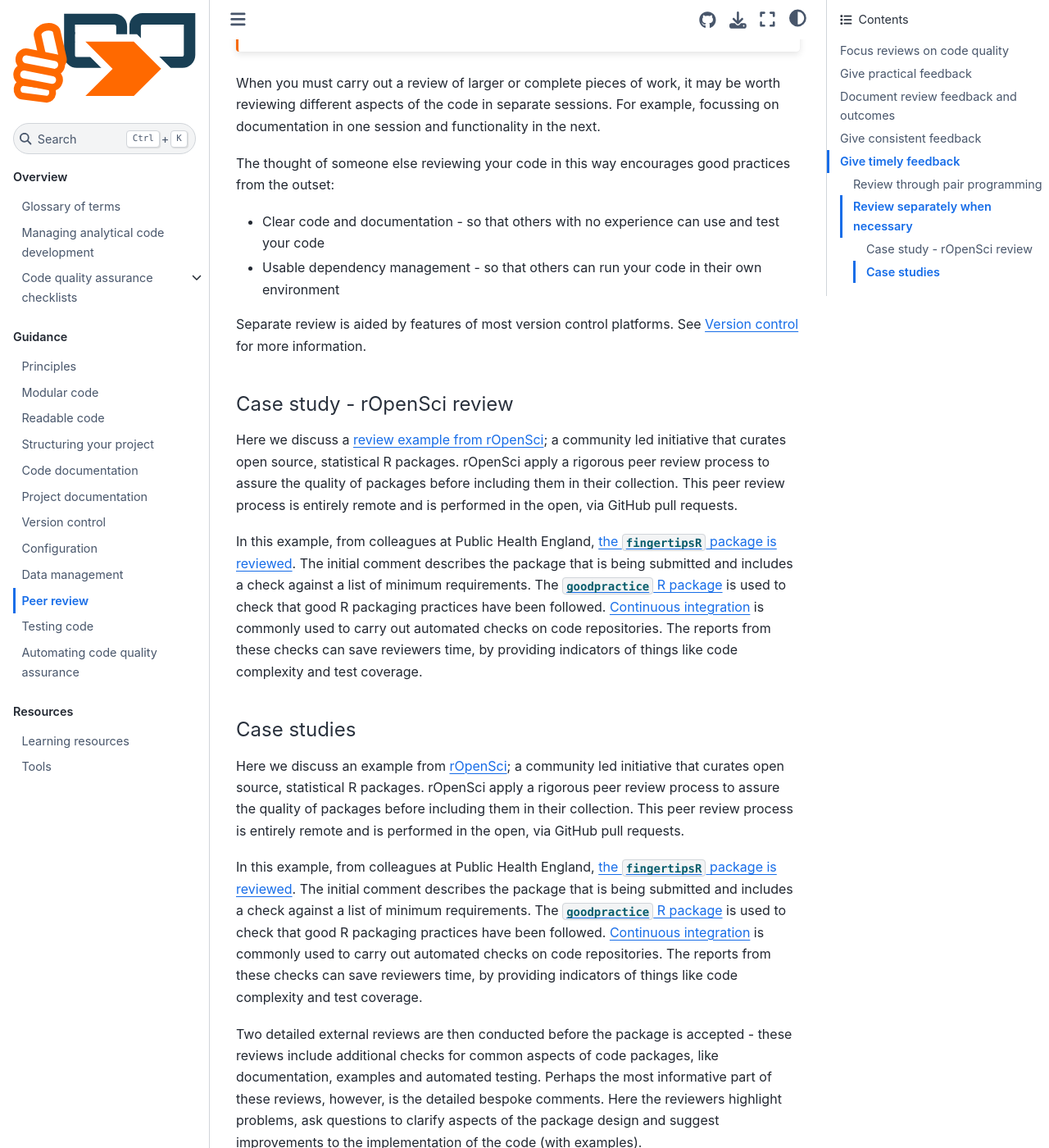
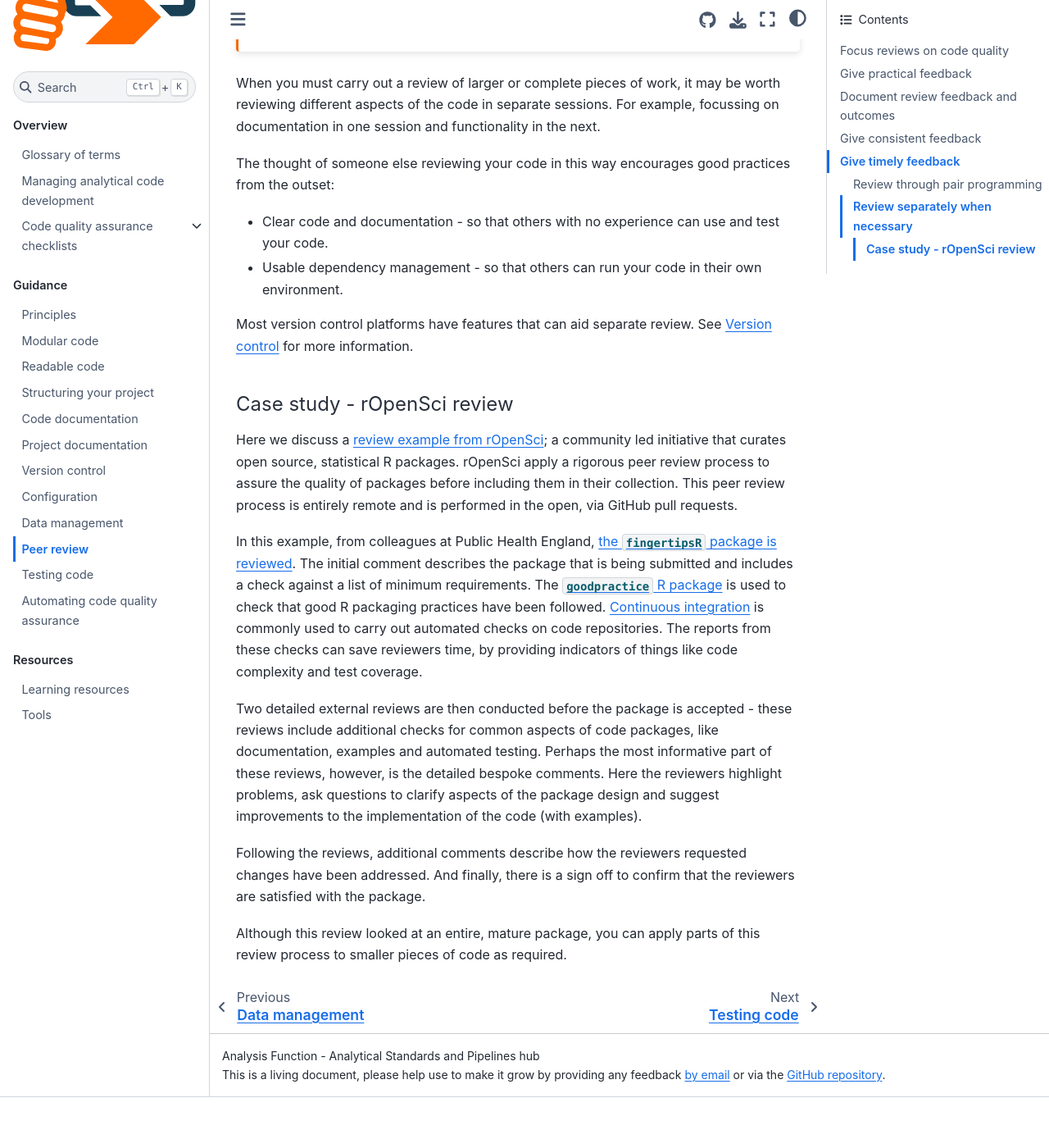
Before and after one commit to best-practice-and-impact/qa-of-code-guidance, a Jupyter Book: the page built from book/peer_review.md, in a window 1280 px wide and 1400 px high, scrolled down 6441 px. Shown: the whole window at 82% size. Built offline with Jupyter Book 1.0.4 settings and Sphinx 7.4.7 and the Sphinx Book theme 1.1.4, drawn with Linux system fonts in a browser that asks for light colours; after the commit the page ends 7779 px from its top, so only the background shows below that.

Commit message:
removed duplicated paragrapjs

```diff
--- a/book/peer_review.md
+++ b/book/peer_review.md
@@ -234,30 +234,16 @@ For example, focussing on documentation in one session and functionality in the
 
 The thought of someone else reviewing your code in this way encourages good practices from the outset:
 
-* Clear code and documentation - so that others with no experience can use and test your code
-* Usable dependency management - so that others can run your code in their own environment
+* Clear code and documentation - so that others with no experience can use and test your code.
+* Usable dependency management - so that others can run your code in their own environment.
 
-Separate review is aided by features of most version control platforms. See [](version_control.md) for more information.
+Most version control platforms have features that can aid separate review. See [](version_control.md) for more information.
 
 
 #### Case study - rOpenSci review
 
 Here we discuss a [review example from rOpenSci](https://ropensci.org/);
 a community led initiative that curates open source, statistical R packages.
-rOpenSci apply a rigorous peer review process to assure the quality of packages before including them in their collection.
-This peer review process is entirely remote and is performed in the open, via GitHub pull requests.
-
-In this example, from colleagues at Public Health England,
-[the `fingertipsR` package is reviewed](https://github.com/ropensci/software-review/issues/168).
-The initial comment describes the package that is being submitted and includes a check against a list of minimum requirements.
-The [`goodpractice` R package](http://mangothecat.github.io/goodpractice/) is used to check that good R packaging practices have been followed.
-[Continuous integration](continuous-integration) is commonly used to carry out automated checks on code repositories.
-The reports from these checks can save reviewers time, by providing indicators of things like code complexity and test coverage.
-
-
-#### Case studies
-
-Here we discuss an example from [rOpenSci](https://ropensci.org/); a community led initiative that curates open source, statistical R packages.
 rOpenSci apply a rigorous peer review process to assure the quality of packages before including them in their collection.
 This peer review process is entirely remote and is performed in the open, via GitHub pull requests.
 
```
